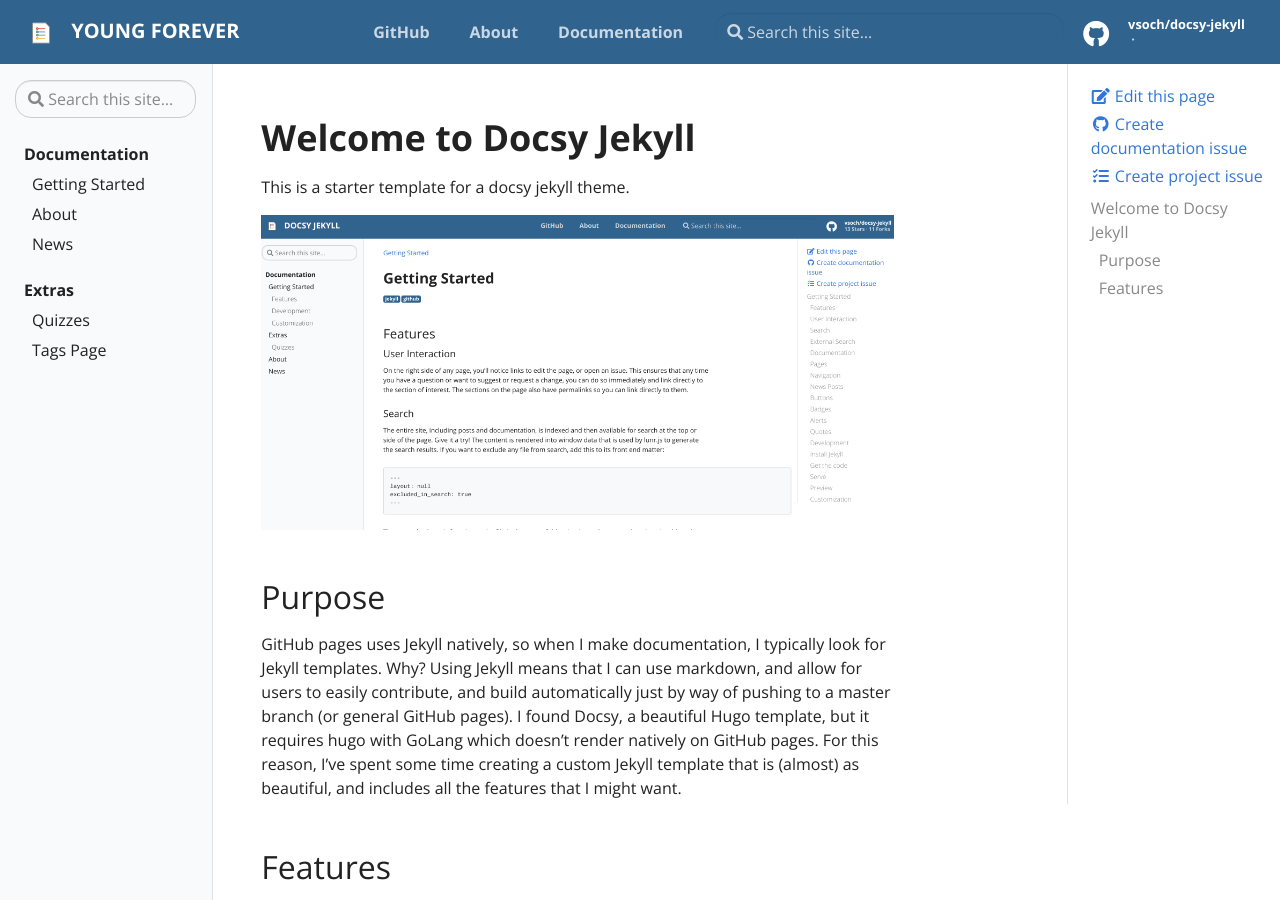
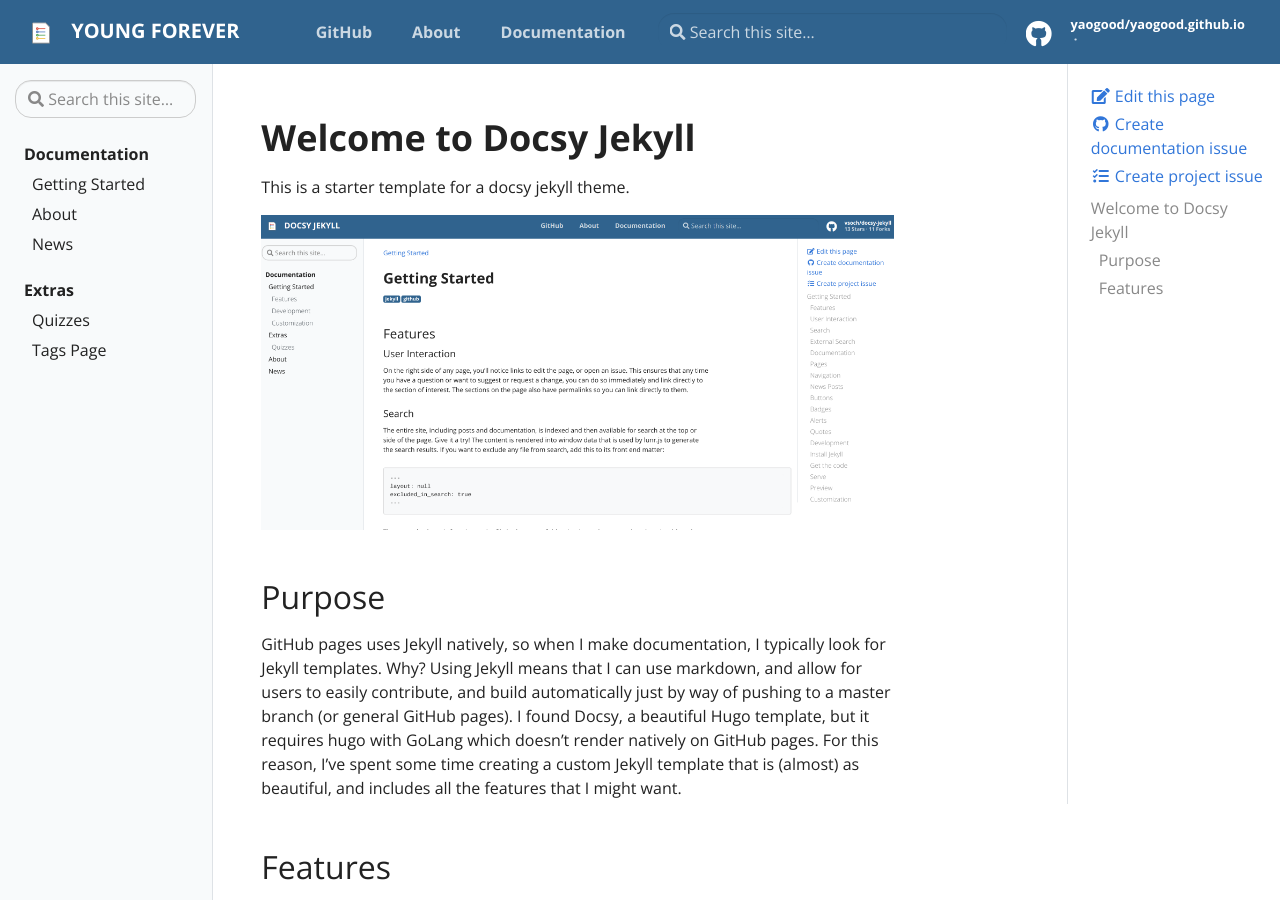
Before and after one commit to yaogood/yaogood.github.io, a Jekyll site: the page built from pages/index.md, in a window 1280 px wide and 900 px high. Built offline with Jekyll 4.4.1, drawn with Linux system fonts in a browser that asks for light colours.

Commit message:
Update _config.yml

```diff
--- a/_config.yml
+++ b/_config.yml
@@ -29,15 +29,15 @@ baseurl: "https://yaogood.github.io" # the subpath of your site, e.g. /blog
 url: "https://yaogood.github.io" # the base hostname & protocol for your site
 
 # Social (First three Required)
-repo: "https://github.com/vsoch/docsy-jekyll"
-github_user: "vsoch"
-github_repo: "docsy-jekyll"
-github_branch: "master"
+repo: "https://github.com/yaogood/yaogood.github.io"
+github_user: "yaogood"
+github_repo: "yaogood.github.io"
+github_branch: "main"
 
 # Optional
-twitter: vsoch
-linkedin: vsochat
-dockerhub: vanessa
+twitter:
+linkedin:
+dockerhub:
 
 # Should there be feedback buttons at the bottom of pages?
 feedback: true
```
